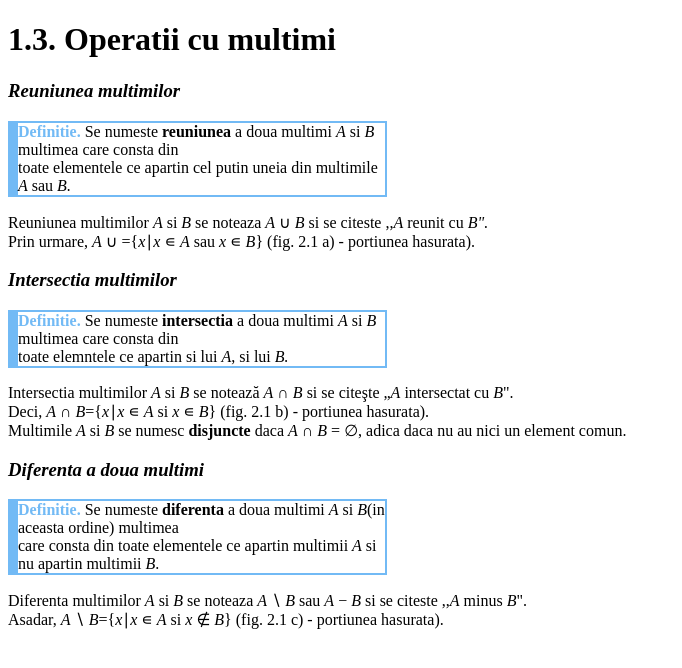
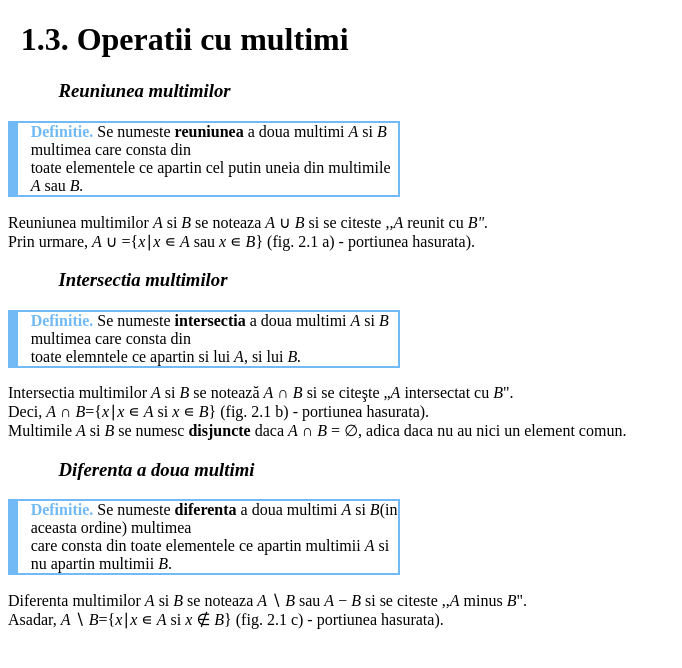
Before and after one commit to QflashQ/t.matem, a plain HTML site: page index.html in a window 1280 px wide. Shown: the whole page, without its empty margins (0-682 px from the left). Drawn offline with Linux system fonts and the light colour scheme.

Commit message:
Add files via upload

```diff
--- a/css/style.css
+++ b/css/style.css
@@ -8,10 +8,18 @@ p {
     border-width: 2px;
     border-color: rgb(114, 186, 245);
     border-left: 10px solid rgb(114, 186, 245);
-    margin-right: 70%;
-    padding-right: 0%
+    margin-right: 69%;
+    padding-left: 1%;
 }
 
 span{
     color: rgb(114, 186, 245);
 }
+
+h1 {
+    padding-left: 1%;
+}
+
+h3 {
+    padding-left: 4%;
+}
```
Also changed, not shown: index.html (+2 -2 lines).
